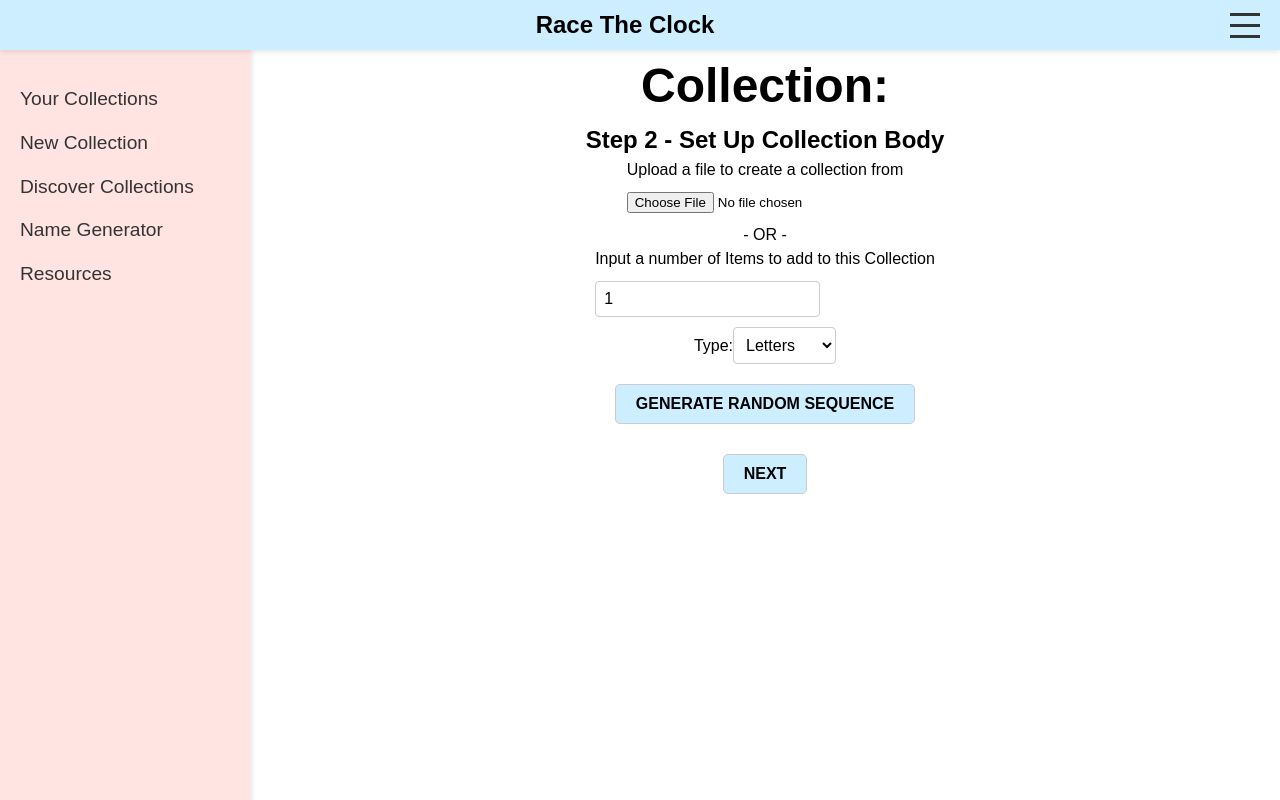
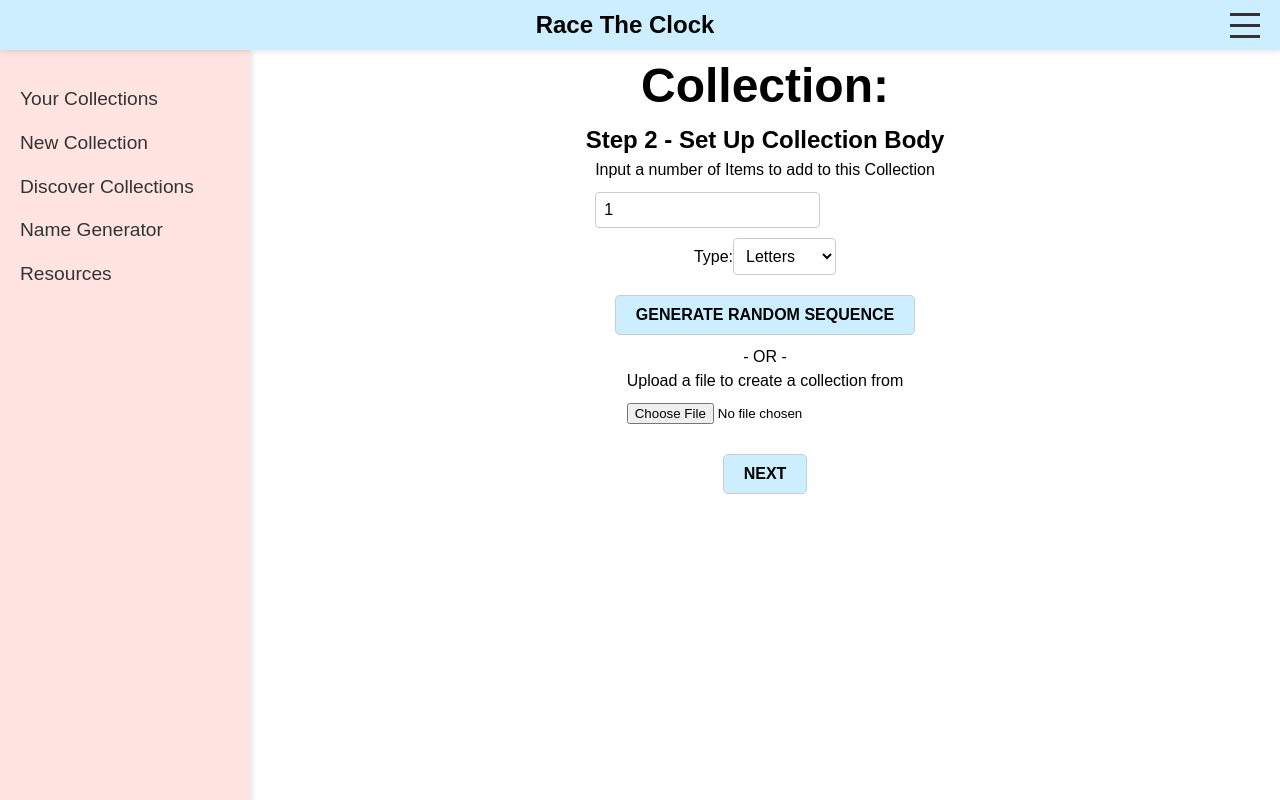
Before and after one commit to chriscooley1/race-the-clock, a React (Vite) app: page /letter-reader/collection-setup in a window 1280 px wide. Built offline with nearby package versions, Linux system fonts and the light colour scheme; sample sign-in values are in the browser's storage.

Commit message:
Fix speed option

```diff
--- a/src/components/SessionSettingsModal.tsx
+++ b/src/components/SessionSettingsModal.tsx
@@ -1,6 +1,16 @@
 import React, { useState, useEffect } from "react";
 import { useTheme } from "../context/ThemeContext";
 import { themes, textColorOptions } from "../themeOptions";
+
+// Speed options defined as they should appear in the SessionSettingsModal
+const speedOptions = [
+  { label: "0.25 seconds", value: 250 },
+  { label: "0.5 seconds", value: 500 },
+  { label: "0.75 seconds", value: 750 },
+  { label: "1 second", value: 1000 },
+  { label: "1.5 seconds", value: 1500 },
+  { label: "2 seconds", value: 2000 },
+];
 
 // Define the prop types for the modal
 interface SessionSettingsModalProps {
@@ -94,7 +104,7 @@ const SessionSettingsModal: React.FC<SessionSettingsModalProps> = ({
               value={speed}
               onChange={(e) => setSpeed(Number(e.target.value))}
             >
-              {textColorOptions.map(option => (
+              {speedOptions.map(option => (
                 <option key={option.value} value={option.value}>
                   {option.label}
                 </option>
--- a/src/pages/CollectionSetup.tsx
+++ b/src/pages/CollectionSetup.tsx
@@ -51,18 +51,6 @@ const CollectionSetup: React.FC = () => {
       <h1>Collection: {collectionName}</h1>
       <h2>Step 2 - Set Up Collection Body</h2>
       <div>
-        <label htmlFor="fileUpload">
-          Upload a file to create a collection from
-        </label>
-        <input
-          type="file"
-          id="fileUpload"
-          onChange={handleFileChange}
-          title="Choose a file to upload"
-        />
-      </div>
-      <p>- OR -</p>
-      <div>
         <label htmlFor="itemCount">
           Input a number of Items to add to this Collection
         </label>
@@ -95,6 +83,18 @@ const CollectionSetup: React.FC = () => {
       <button type="button" onClick={generateRandomSequence} className="styled-button">
         Generate Random Sequence
       </button>
+      <p>- OR -</p>
+      <div>
+        <label htmlFor="fileUpload">
+          Upload a file to create a collection from
+        </label>
+        <input
+          type="file"
+          id="fileUpload"
+          onChange={handleFileChange}
+          title="Choose a file to upload"
+        />
+      </div>
       <button type="button" onClick={handleNext} className="styled-button">
         Next
       </button>
```
